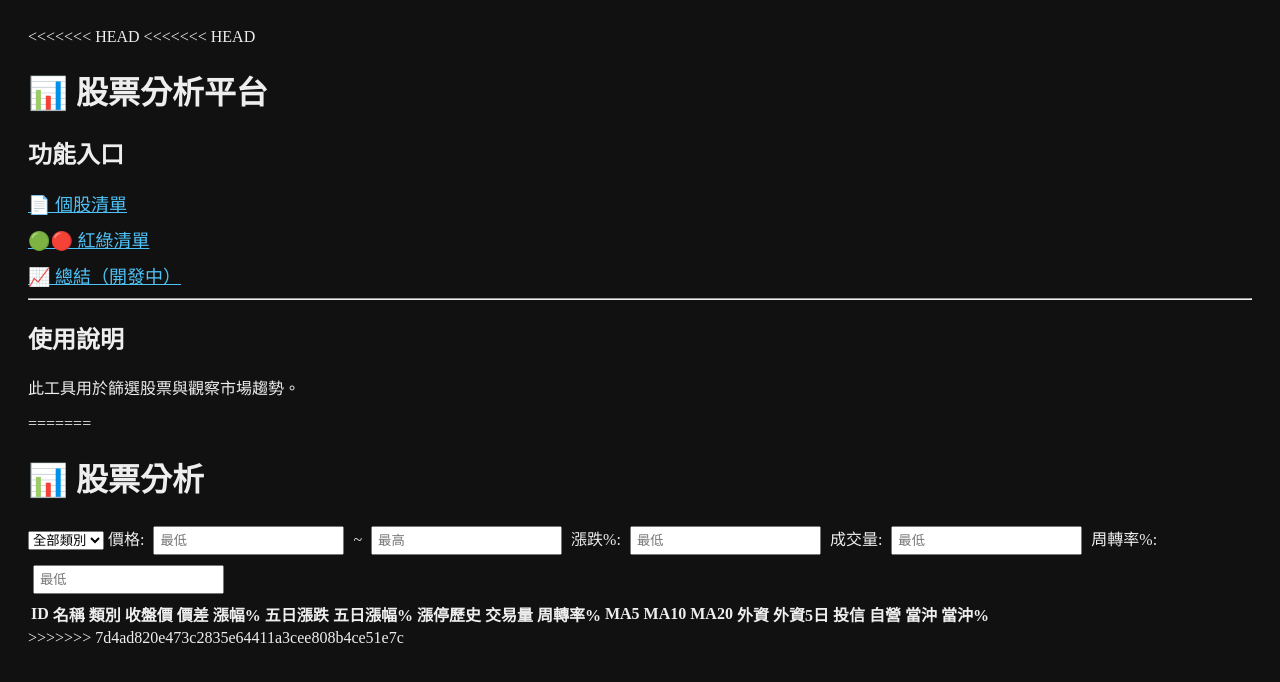
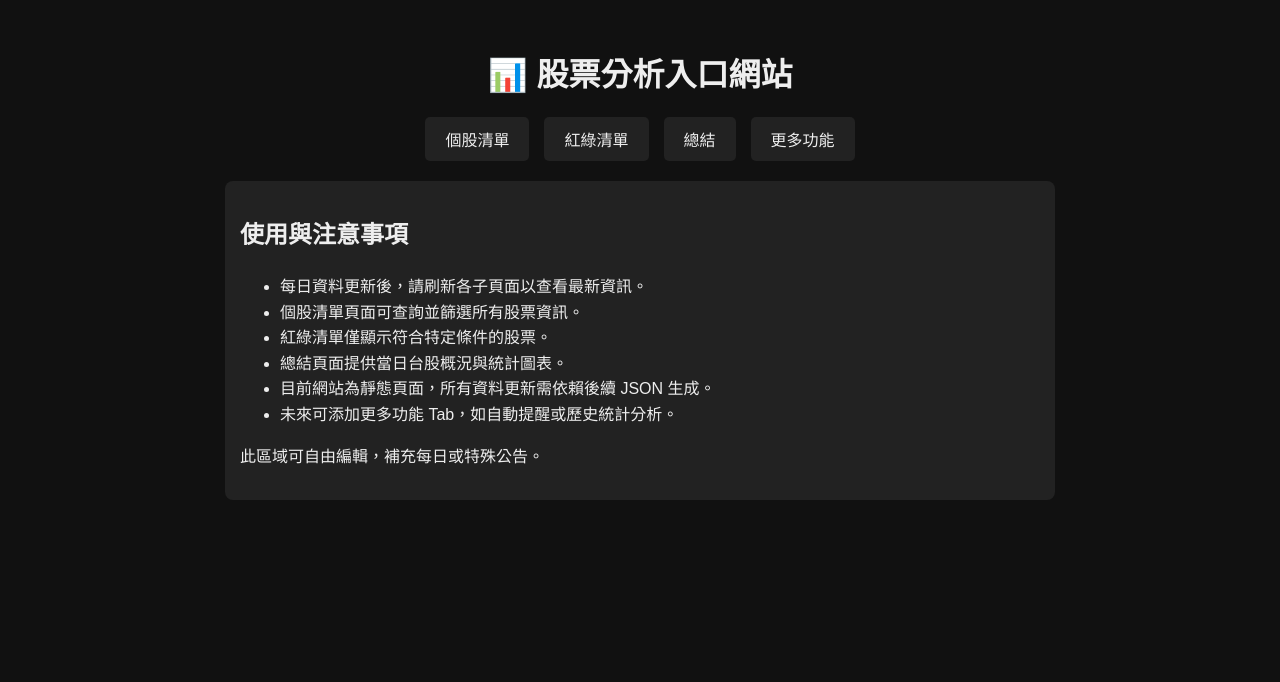
Before and after one commit to s856307/test, a plain HTML site: page index.html in a window 1280 px wide. Drawn offline with nearby package versions, Linux system fonts and the light colour scheme.

Commit message:
update 2026/04/03 週五 18:31:52.59

```diff
--- a/index.html
+++ b/index.html
@@ -2,93 +2,70 @@
 <html lang="zh-TW">
 <head>
   <meta charset="UTF-8">
-<<<<<<< HEAD
   <title>股票分析入口</title>
   <style>
-    body { background:#111; color:#eee; padding:20px; }
-    a {
-      display:block;
-      margin:10px 0;
-      color:#4fc3f7;
-      font-size:18px;
+    body {
+      background: #111;
+      color: #eee;
+      font-family: Arial, sans-serif;
+      padding: 20px;
     }
-=======
-  <title>股票分析</title>
-
-  <!-- DataTables -->
-  <link rel="stylesheet" href="https://cdn.datatables.net/1.13.6/css/jquery.dataTables.min.css">
-
-  <style>
-    body { background:#111; color:#eee; padding:20px; }
-    input { margin:5px; padding:5px; }
->>>>>>> 7d4ad820e473c2835e64411a3cee808b4ce51e7c
+    h1 {
+      text-align: center;
+    }
+    .tabs {
+      display: flex;
+      gap: 15px;
+      margin: 20px 0;
+      justify-content: center;
+    }
+    .tabs a {
+      padding: 10px 20px;
+      background: #222;
+      color: #eee;
+      text-decoration: none;
+      border-radius: 5px;
+      transition: 0.2s;
+    }
+    .tabs a:hover {
+      background: #444;
+    }
+    .note {
+      background: #222;
+      padding: 15px;
+      border-radius: 8px;
+      max-width: 800px;
+      margin: 0 auto;
+      line-height: 1.6;
+    }
   </style>
 </head>
 <body>
 
-<<<<<<< HEAD
-<h1>📊 股票分析平台</h1>
+<h1>📊 股票分析入口網站</h1>
 
-<h2>功能入口</h2>
-
-<a href="stocks.html">📄 個股清單</a>
-<a href="redgreen.html">🟢🔴 紅綠清單</a>
-<a href="summary.html">📈 總結（開發中）</a>
-
-<hr>
-
-<h2>使用說明</h2>
-<p>此工具用於篩選股票與觀察市場趨勢。</p>
-
-=======
-<h1>📊 股票分析</h1>
-
-<!-- 篩選區 -->
-<div>
-  <select id="typeFilter">
-    <option value="">全部類別</option>
-  </select>
-  價格: <input id="minPrice" placeholder="最低">
-  ~ <input id="maxPrice" placeholder="最高">
-
-  漲跌%: <input id="minSpread" placeholder="最低">
-
-  成交量: <input id="minVolume" placeholder="最低">
-
-  周轉率%: <input id="minTurnover" placeholder="最低">
+<!-- Tab 連結 -->
+<div class="tabs">
+  <a href="stocks.html">個股清單</a>
+  <a href="redgreen.html">紅綠清單</a>
+  <a href="summary.html">總結</a>
+  <!-- 未來可添加其他 Tab -->
+  <a href="#">更多功能</a>
 </div>
 
-<table id="stockTable" class="display">
-  <thead>
-    <tr>
-      <th>ID</th>
-      <th>名稱</th>
-      <th>類別</th>
-      <th>收盤價</th>
-      <th>價差</th>
-      <th>漲幅%</th>
-      <th>五日漲跌</th>
-      <th>五日漲幅%</th>
-      <th>漲停歷史</th>
-      <th>交易量</th>
-      <th>周轉率%</th>
-      <th>MA5</th>
-      <th>MA10</th>
-      <th>MA20</th>
-      <th>外資</th>
-      <th>外資5日</th>
-      <th>投信</th>
-      <th>自營</th>
-      <th>當沖</th>
-      <th>當沖%</th>
-    </tr>
-  </thead>
-</table>
+<!-- 注意事項 / 使用說明 -->
+<div class="note">
+  <h2>使用與注意事項</h2>
+  <ul>
+    <li>每日資料更新後，請刷新各子頁面以查看最新資訊。</li>
+    <li>個股清單頁面可查詢並篩選所有股票資訊。</li>
+    <li>紅綠清單僅顯示符合特定條件的股票。</li>
+    <li>總結頁面提供當日台股概況與統計圖表。</li>
+    <li>目前網站為靜態頁面，所有資料更新需依賴後續 JSON 生成。</li>
+    <li>未來可添加更多功能 Tab，如自動提醒或歷史統計分析。</li>
+  </ul>
+  <p>此區域可自由編輯，補充每日或特殊公告。</p>
+</div>
 
-<script src="https://code.jquery.com/jquery-3.7.1.min.js"></script>
-<script src="https://cdn.datatables.net/1.13.6/js/jquery.dataTables.min.js"></script>
-
-<script src="app.js"></script>
->>>>>>> 7d4ad820e473c2835e64411a3cee808b4ce51e7c
 </body>
 </html>
```
